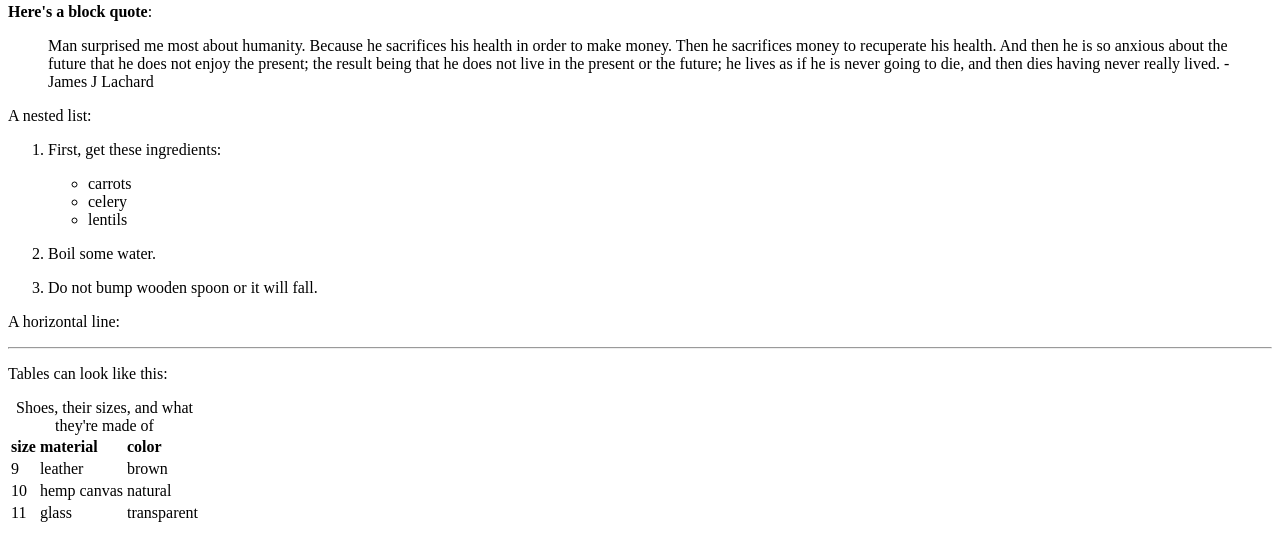
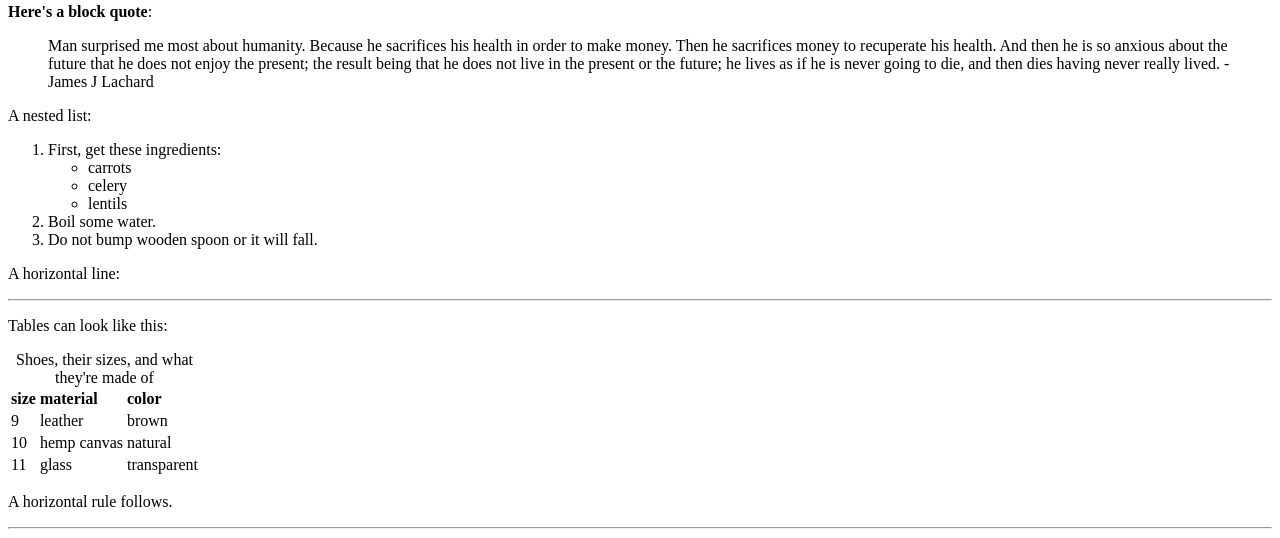
Before and after one commit to TransistorFM/rss-html-render-test, a plain HTML site: page test-html-elements.html in a window 1280 px wide. Shown: the part 808-1346 px from the top of the page. Drawn offline with Linux system fonts and the light colour scheme.

Commit message:
Remove <p> tags in nested list
Based on feedback from Ted.

```diff
--- a/test-html-elements.html
+++ b/test-html-elements.html
@@ -78,7 +78,7 @@
 
 <ol>
 <li>
-    <p>First, get these ingredients:</p>
+    First, get these ingredients:
     <ul>
         <li>carrots</li>
         <li>celery</li>
@@ -86,10 +86,10 @@
     </ul>
 </li>
 <li>
-    <p>Boil some water.</p>
+    Boil some water.
 </li>
 <li>
-    <p>Do not bump wooden spoon or it will fall.</p>
+    Do not bump wooden spoon or it will fall.
 </li>
 </ol>
 
```
